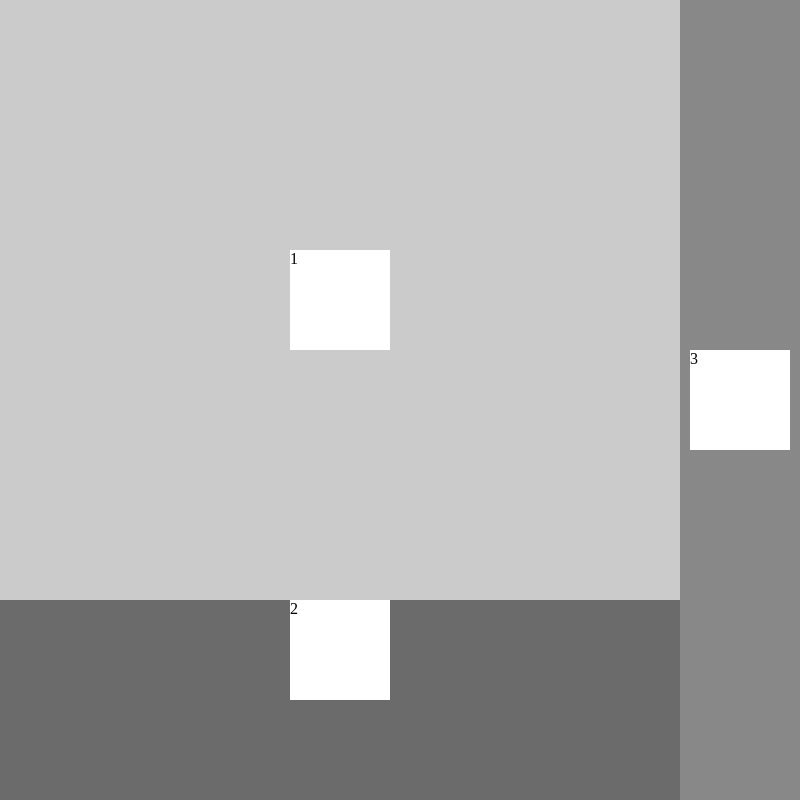
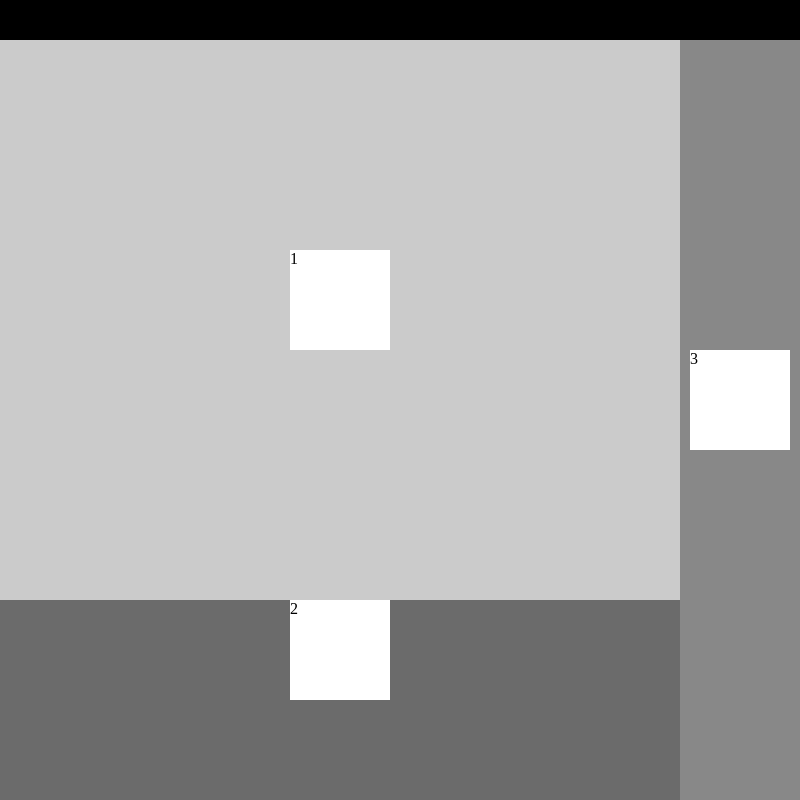
Before and after one commit to elbaAb/Software-Development-Lifecycle, an Electron app: page Communal-Calendar/index.html in a window 800 px wide. Drawn offline with Linux system fonts and the light colour scheme.

```diff
--- a/Communal-Calendar/base.css
+++ b/Communal-Calendar/base.css
@@ -1,9 +1,32 @@
+* {
+    padding: 0;
+    margin: 0;
+}
+
+body{
+    overflow: hidden;
+}
+
+.main{
+    display: flex;
+    flex-direction: row;
+    flex-wrap: nowrap;
+}
+
+.nav-bar{
+    margin: 0;
+    display: flex;
+    position: fixed;
+    top: 0;
+    left: 0;
+    width: 100vw;
+    height: 40px;
+    background: black;
+}
+
 .calendar {
     display: flex;
     flex-direction: row;
-    position: fixed;
-    top: 0;
-    left: 0;
     align-items: center;
     justify-content: center;
     height: 75vh;
@@ -13,9 +36,6 @@
 .bottom-section {
     display: flex;
     flex-direction: row;
-    position: fixed;
-    bottom: 0;
-    left: 0;
     align-items: flex-start;
     justify-content: space-evenly;
     height: 25vh;
@@ -25,9 +45,6 @@
 .right-section {
     display: flex;
     flex-direction: column;
-    position: fixed;
-    right: 0;
-    top: 0;
     align-items: center;
     justify-content: center;
     height: 100vh;
--- a/Communal-Calendar/index.html
+++ b/Communal-Calendar/index.html
@@ -2,6 +2,7 @@
 <html>
   <head>
     <meta charset="UTF-8" />
+    <link rel="stylesheet" href="base.css" />
     <!-- https://developer.mozilla.org/en-US/docs/Web/HTTP/CSP -->
     <meta
       http-equiv="Content-Security-Policy"
@@ -13,16 +14,30 @@
     />
     <title>Communal Calendar</title>
   </head>
-  <link rel="stylesheet" href="base.css" />
   <body>
+    <div class = "nav-bar">
+      <div class = "nav-button" id = "friends-button">
+
+      </div>
+      <div class = "nav-button" id = "filter-button">
+
+      </div>
+      <div class = "nav-button" id = "events-button">
+
+      </div>
+    </div>
+    <div class="main">
+      <div class="calendar-container">
         <div class="calendar">
           <div class="box" id="box1">1</div>
         </div>
         <div class="bottom-section">
           <div class="box" id="box2">2</div>
         </div>
+      </div>
       <div class="right-section">
         <div class="box" id="box3">3</div>
       </div>
+    </div>
   </body>
 </html>
--- a/Communal-Calendar/main.js
+++ b/Communal-Calendar/main.js
@@ -6,6 +6,7 @@
     height: 600
   })
 
+  win.removeMenu()
   win.loadFile('index.html')
 }
 
```
Lines whose indentation alone changed are shown as unchanged.
